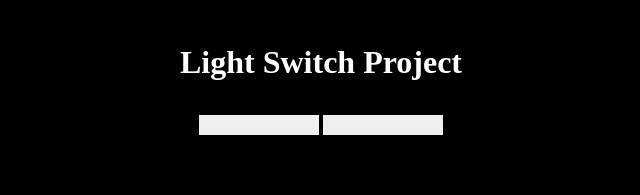
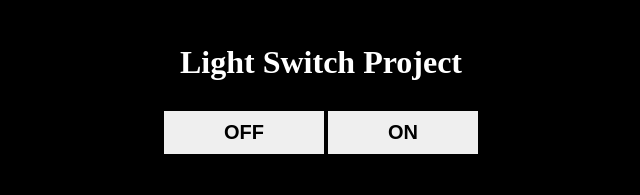
Before and after one commit to DominikZembrowski/light-switch-project, a plain HTML site: page index.html in a window 1280 px wide. Shown: the whole page, without its empty margins (319-959 px from the left). Drawn offline with Linux system fonts and the light colour scheme.

Commit message:
edit divs for index.html

```diff
--- a/index.html
+++ b/index.html
@@ -11,12 +11,13 @@
     <div class="wrapper">
       <h1>Light Switch Project</h1>
       <div class="switch">
-        <button class="btn-off"></button>
-        <button class="btn-on"></button>
+        <button class="btn-off">OFF</button>
+        <button class="btn-on">ON</button>
       </div>
       <div class="light-wrap">
-        <!-- <img src="images/idsfisfius" alt=""> -->
+        <img src="images/light-switch-off.png" alt="" />
       </div>
     </div>
+    <script src="app.js"></script>
   </body>
 </html>
```
